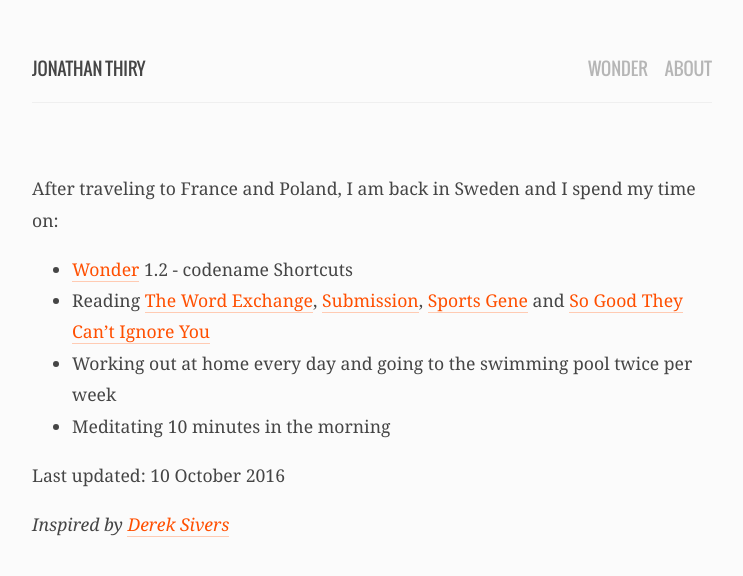
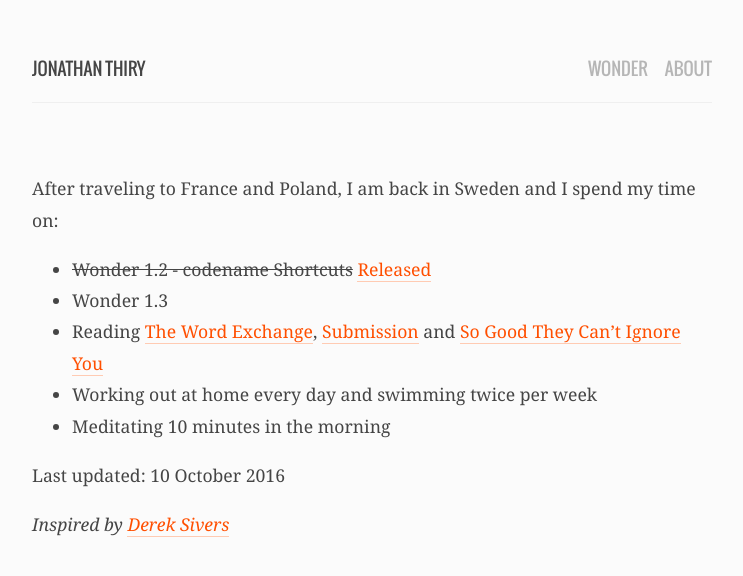
Before and after one commit to jonathanthiry/jonathanthiry.github.com, a Jekyll site: the page built from now.md, in a window 1280 px wide. Shown: the top 576 px of the page, without its empty margins (268-1011 px from the left). Built offline with Jekyll 4.4.1, drawn with Linux system fonts in a browser that asks for light colours.

Commit message:
Update now page

```diff
--- a/now.md
+++ b/now.md
@@ -6,9 +6,10 @@ date: 2016-10-10
 
 After traveling to France and Poland, I am back in Sweden and I spend my time on:
 
-- [Wonder](/wonder) 1.2 - codename Shortcuts
-- Reading [The Word Exchange](https://www.amazon.com/Word-Exchange-Novel-Alena-Graedon/dp/0385537654?tag=jonathanthiry-20), [Submission](https://www.amazon.com/Submission-Novel-Michel-Houellebecq/dp/1250097347?tag=jonathanthiry-20), [Sports Gene](https://www.amazon.com/Sports-Gene-Extraordinary-Athletic-Performance/dp/161723012X?tag=jonathanthiry-20) and [So Good They Can't Ignore You](https://www.amazon.com/Good-They-Cant-Ignore-You/dp/1455509124?tag=jonathanthiry-20)
-- Working out at home every day and going to the swimming pool twice per week
+- ~~Wonder 1.2 - codename Shortcuts~~ [Released](https://itunes.apple.com/us/app/wonder-reader-for-wikipedia/id1050888989?mt=8&at=1010lo2M)
+- Wonder 1.3
+- Reading [The Word Exchange](https://www.amazon.com/Word-Exchange-Novel-Alena-Graedon/dp/0385537654?tag=jonathanthiry-20), [Submission](https://www.amazon.com/Submission-Novel-Michel-Houellebecq/dp/1250097347?tag=jonathanthiry-20) and [So Good They Can't Ignore You](https://www.amazon.com/Good-They-Cant-Ignore-You/dp/1455509124?tag=jonathanthiry-20)
+- Working out at home every day and swimming twice per week
 - Meditating 10 minutes in the morning
 
 Last updated: {{ page.date | date_to_long_string }}
```
